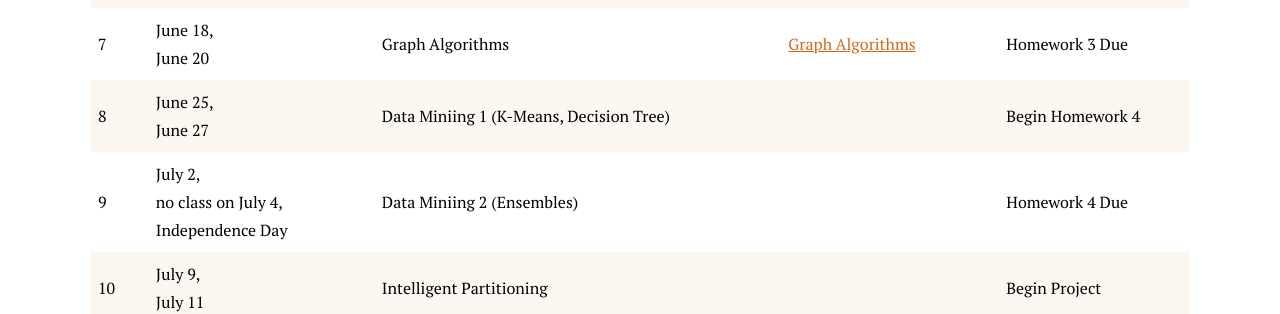
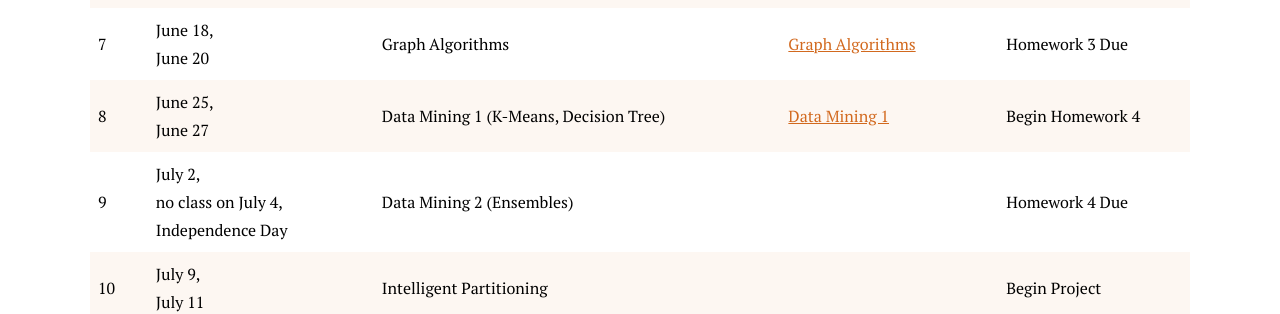
Before and after one commit to northeastern-datalab/CS6240-2024-Summer, a Jekyll site: the page built from schedule.html, in a window 1280 px wide. Shown: the part 772-1086 px from the top of the page. Built offline with Jekyll 4.4.1, drawn with Linux system fonts in a browser that asks for light colours; nearby versions of some CDN libraries.

Commit message:
Update schedule.yml

```diff
--- a/_data/schedule.yml
+++ b/_data/schedule.yml
@@ -42,13 +42,13 @@
 
 - week: 8
   date: June 25,<br> June 27
-  lecture: Data Miniing 1 (K-Means, Decision Tree)
-  materials:
+  lecture: Data Mining 1 (K-Means, Decision Tree)
+  materials: <a href="pdf/Week8_DataMining1.pdf">Data Mining 1</a>
   assignment: Begin Homework 4
 
 - week: 9
   date: July 2,<br> no class on July 4, Independence Day
-  lecture: Data Miniing 2 (Ensembles)
+  lecture: Data Mining 2 (Ensembles)
   materials:
   assignment: Homework 4 Due
 
```
